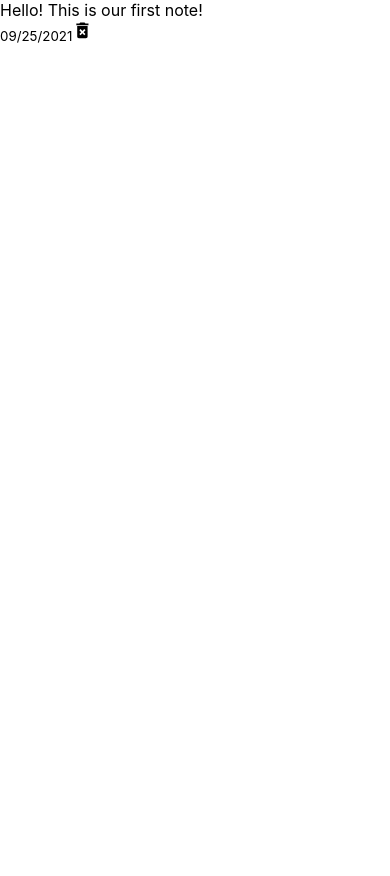
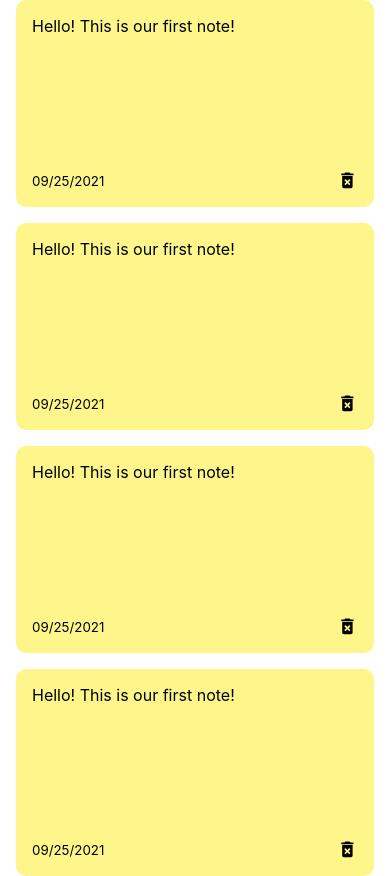
Before and after one commit to EliInskeep/Notes-App, a React (Create React App) app: page / in a window 390 px wide. Before the commit the page ends 844 px from the top, so only its background shows below. Built offline with nearby package versions, Linux system fonts and the light colour scheme.

Commit message:
Styling Notes
Setup structure for the notes as well as some of the styling to make sure they fit on the page properly and are responsive.

```diff
--- a/src/App.js
+++ b/src/App.js
@@ -1,9 +1,29 @@
+import { useState } from 'react';
+import { nanoid } from 'nanoid';
 import NotesList from "./Components/NotesList";
 
 const App = () => {
-  return <div className="container">
+  const [notes, setNotes] = useState([{
+      id: nanoid(),
+      text: "This is my first note!",
+      date: "09/26/2021"
+    },
+    {
+      id: nanoid(),
+      text: "This is my second note!",
+      date: "09/23/2021"
+    },
+    {
+      id: nanoid(),
+      text: "This is my third note!",
+      date: "09/22/2021"
+    },
+  ]);
+
+  return (<div className="container">
     <NotesList />
   </div>
-}
+  );
+};
 
 export default App;
--- a/src/Components/NotesList.js
+++ b/src/Components/NotesList.js
@@ -4,6 +4,9 @@
     return(
         <div className="notes-list">
             <Note />
+            <Note />
+            <Note />
+            <Note />
         </div>
     )
 }
--- a/src/index.css
+++ b/src/index.css
@@ -1,13 +1,41 @@
 body {
   margin: 0;
-  font-family: -apple-system, BlinkMacSystemFont, 'Segoe UI', 'Roboto', 'Oxygen',
-    'Ubuntu', 'Cantarell', 'Fira Sans', 'Droid Sans', 'Helvetica Neue',
+  font-family: -apple-system, BlinkMacSystemFont, "Segoe UI", "Roboto", "Oxygen",
+    "Ubuntu", "Cantarell", "Fira Sans", "Droid Sans", "Helvetica Neue",
     sans-serif;
   -webkit-font-smoothing: antialiased;
   -moz-osx-font-smoothing: grayscale;
 }
 
 code {
-  font-family: source-code-pro, Menlo, Monaco, Consolas, 'Courier New',
+  font-family: source-code-pro, Menlo, Monaco, Consolas, "Courier New",
     monospace;
 }
+
+.container {
+  max-width: 960px;
+  margin-inline: auto;
+  padding: 0 1rem 0 1rem;
+}
+
+.notes-list {
+  display: grid;
+  grid-template-columns: repeat(auto-fit, minmax(250px, 1fr));
+  gap: 1rem;
+}
+
+.note {
+  display: flex;
+  flex-direction: column;
+  justify-content: space-between;
+  background-color: #fef68a;
+  border-radius: 10px;
+  padding: 1rem;
+  min-height: 175px;
+}
+
+.note-footer {
+  display: flex;
+  align-items: center;
+  justify-content: space-between;
+}
```
